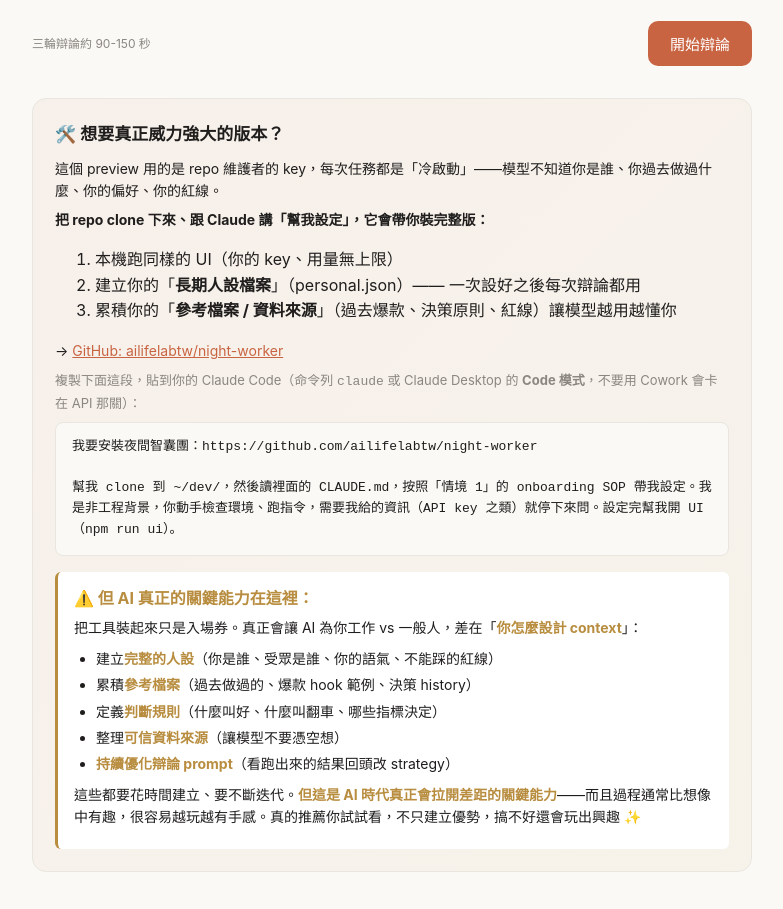
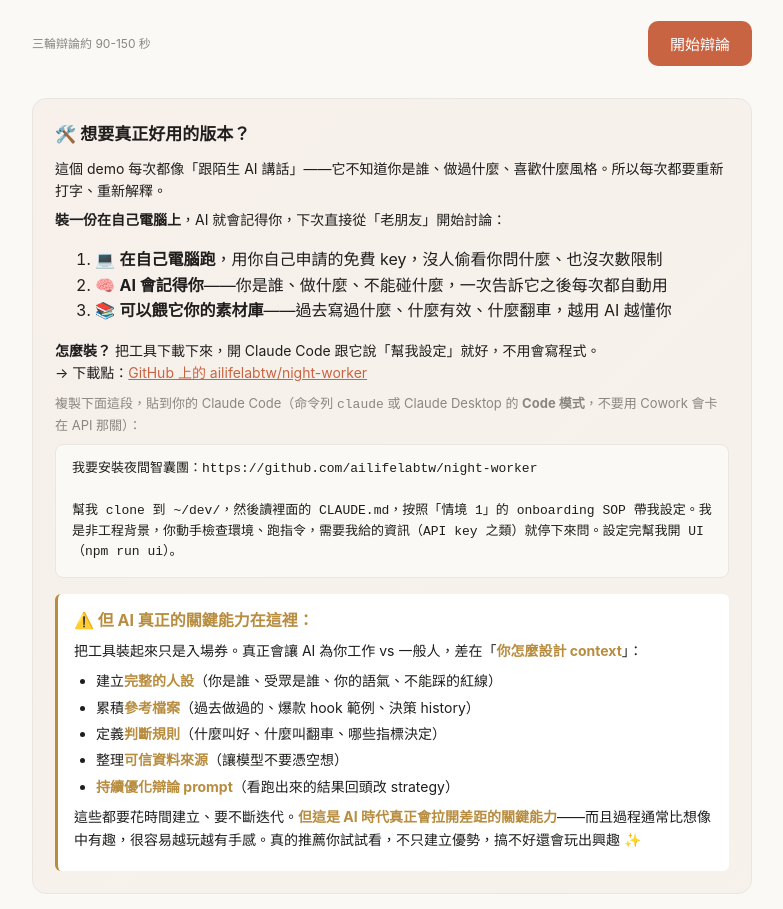
Before and after one commit to ailifelabtw/night-worker, a website: page worker/public/index.html in a window 1280 px wide. Shown: the part 800-1709 px from the top of the page, without its empty margins (248-1031 px from the left). Drawn offline with Linux system fonts and the light colour scheme.

Commit message:
ux: CTA「想要好用版」改成小白看得懂的人話
拿掉「冷啟動 / personal.json / repo clone / 用量無上限 / 參考檔案資料來源」這些黑話。

換成：
- 「跟陌生 AI 講話」vs「老朋友開始討論」（比喻）
- 「在自己電腦跑」（不講本機）
- 「AI 會記得你」（不講 personal.json）
- 「可以餵它你的素材庫」（不講參考檔案 / 資料來源）
- 「下載點」（不講 clone repo）

```diff
--- a/worker/public/index.html
+++ b/worker/public/index.html
@@ -307,15 +307,16 @@ footer a { color: var(--muted); text-decoration: underline; }
 
   <!-- CTA：想要自己的完整版 -->
   <div class="cta-box">
-    <h3>🛠️ 想要真正威力強大的版本？</h3>
-    <p>這個 preview 用的是 repo 維護者的 key，每次任務都是「冷啟動」——模型不知道你是誰、你過去做過什麼、你的偏好、你的紅線。</p>
-    <p><strong>把 repo clone 下來、跟 Claude 講「幫我設定」，它會帶你裝完整版：</strong></p>
+    <h3>🛠️ 想要真正好用的版本？</h3>
+    <p>這個 demo 每次都像「跟陌生 AI 講話」——它不知道你是誰、做過什麼、喜歡什麼風格。所以每次都要重新打字、重新解釋。</p>
+    <p><strong>裝一份在自己電腦上</strong>，AI 就會記得你，下次直接從「老朋友」開始討論：</p>
     <ol>
-      <li>本機跑同樣的 UI（你的 key、用量無上限）</li>
-      <li>建立你的「<strong>長期人設檔案</strong>」（personal.json）—— 一次設好之後每次辯論都用</li>
-      <li>累積你的「<strong>參考檔案 / 資料來源</strong>」（過去爆款、決策原則、紅線）讓模型越用越懂你</li>
+      <li>💻 <strong>在自己電腦跑</strong>，用你自己申請的免費 key，沒人偷看你問什麼、也沒次數限制</li>
+      <li>🧠 <strong>AI 會記得你</strong>——你是誰、做什麼、不能碰什麼，一次告訴它之後每次都自動用</li>
+      <li>📚 <strong>可以餵它你的素材庫</strong>——過去寫過什麼、什麼有效、什麼翻車，越用 AI 越懂你</li>
     </ol>
-    <p style="margin-top:14px;margin-bottom:8px;">→ <a href="https://github.com/ailifelabtw/night-worker" target="_blank">GitHub: ailifelabtw/night-worker</a></p>
+    <p style="margin-top:14px;margin-bottom:8px;"><strong>怎麼裝？</strong> 把工具下載下來，開 Claude Code 跟它說「幫我設定」就好，不用會寫程式。<br>
+      → 下載點：<a href="https://github.com/ailifelabtw/night-worker" target="_blank">GitHub 上的 ailifelabtw/night-worker</a></p>
     <p style="margin:8px 0;font-size:13px;color:var(--muted);">複製下面這段，貼到你的 Claude Code（命令列 <code>claude</code> 或 Claude Desktop 的 <strong>Code 模式</strong>，不要用 Cowork 會卡在 API 那關）：</p>
     <pre style="background:var(--bg);padding:14px 16px;border-radius:8px;font-size:13px;line-height:1.6;white-space:pre-wrap;border:1px solid var(--border);margin:6px 0;">我要安裝夜間智囊團：https://github.com/ailifelabtw/night-worker
 
```
